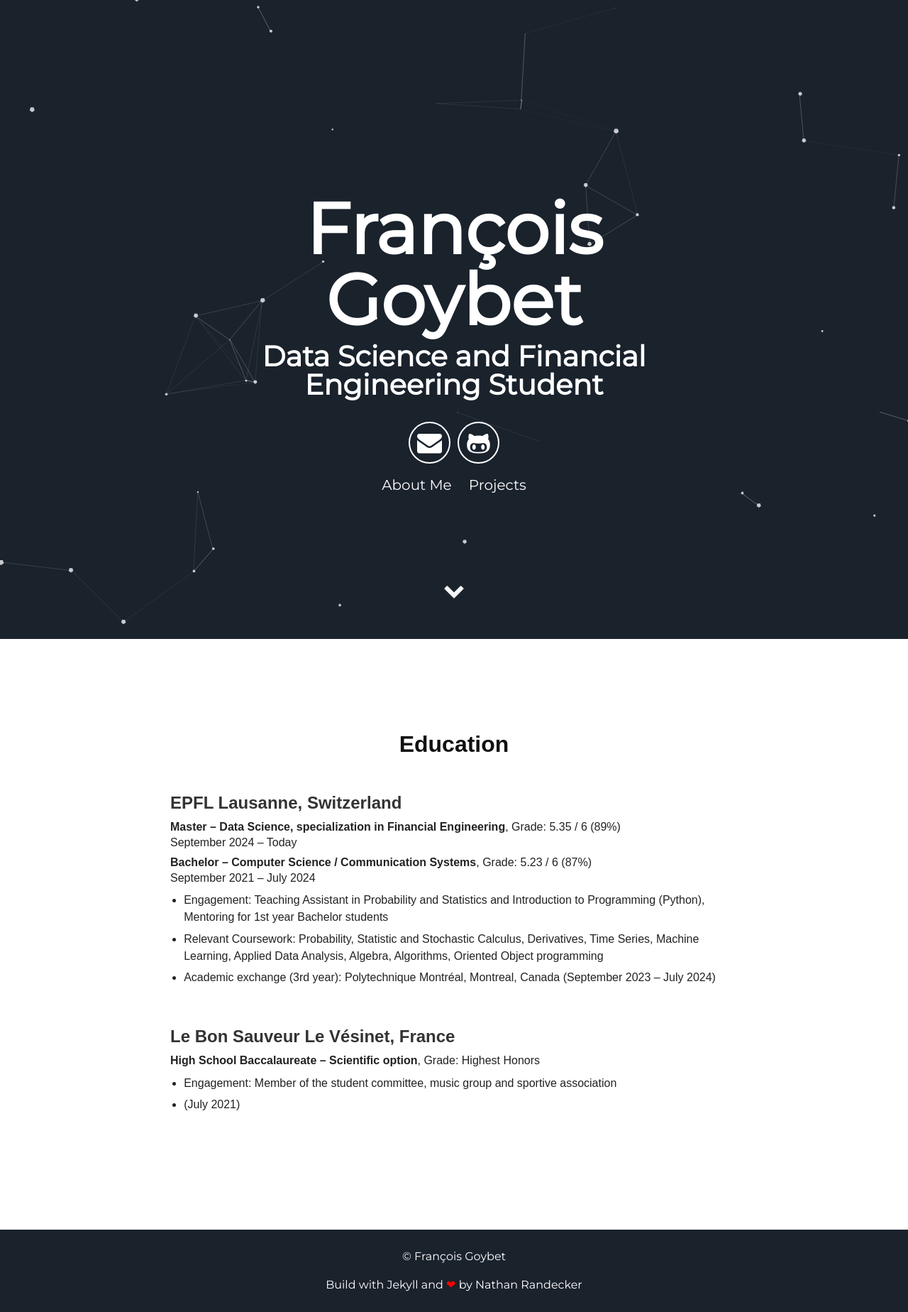
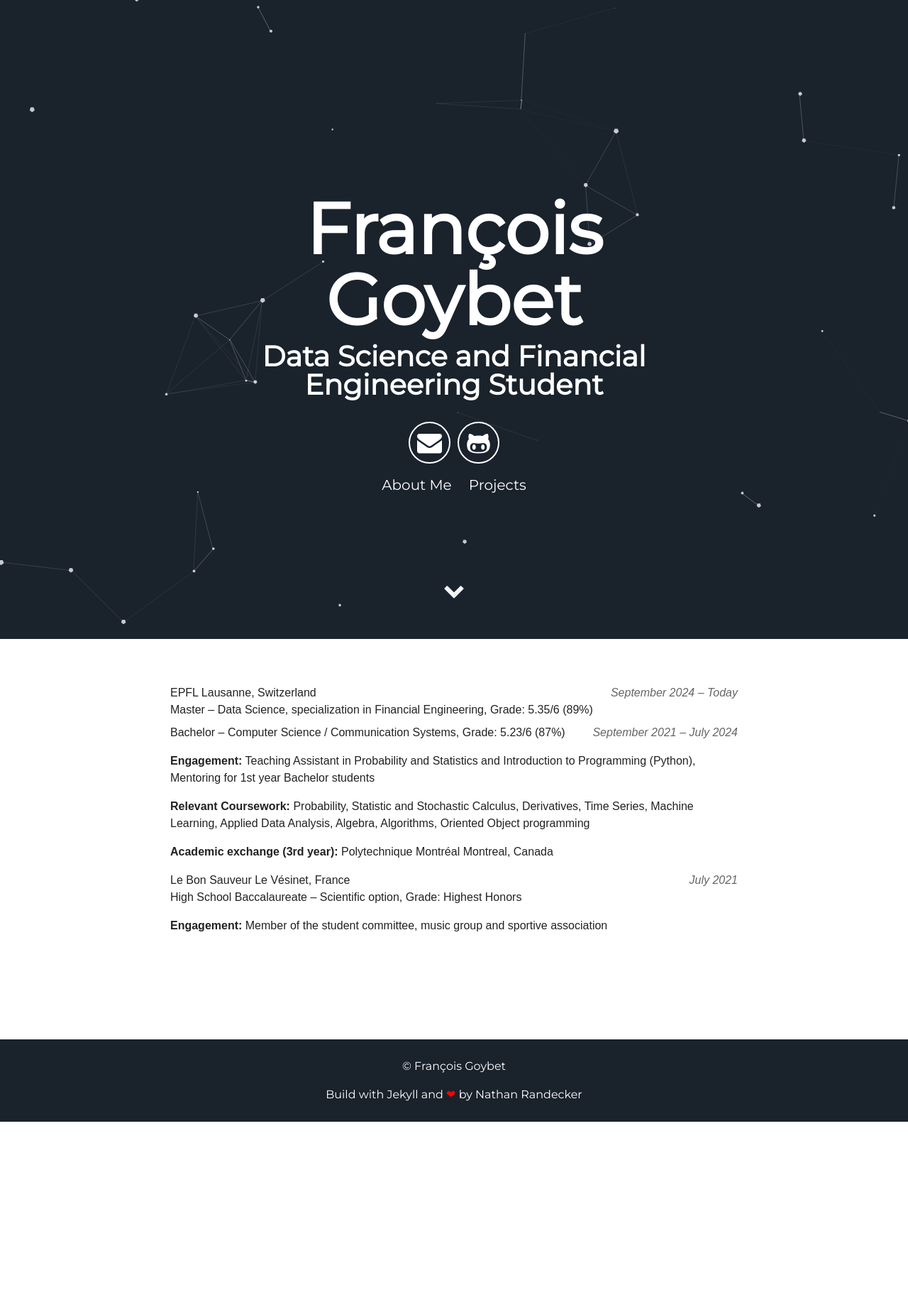
Before and after one commit to francois-goybet/francois-goybet.github.io, a Jekyll site: the page built from index.html, in a window 1280 px wide. Shown: the whole page at 71% size. Built offline with Jekyll 4.4.1, drawn with Linux system fonts in a browser that asks for light colours; after the commit the page ends 1580 px from its top, so only the background shows below that.

Commit message:
minor changes

```diff
--- a/_includes/education.html
+++ b/_includes/education.html
@@ -1,24 +1,31 @@
 <section id="education" class="education-section">
-  <h2>Education</h2>
-  <div class="education-entry">
-    <h3>EPFL Lausanne, Switzerland</h3>
-    <p><strong>Master – Data Science, specialization in Financial Engineering</strong>, Grade: 5.35 / 6 (89%)<br>
-    September 2024 – Today</p>
-    <p><strong>Bachelor – Computer Science / Communication Systems</strong>, Grade: 5.23 / 6 (87%)<br>
-    September 2021 – July 2024</p>
-    <ul>
-      <li>Engagement: Teaching Assistant in Probability and Statistics and Introduction to Programming (Python), Mentoring for 1st year Bachelor students</li>
-      <li>Relevant Coursework: Probability, Statistic and Stochastic Calculus, Derivatives, Time Series, Machine Learning, Applied Data Analysis, Algebra, Algorithms, Oriented Object programming</li>
-      <li>Academic exchange (3rd year): Polytechnique Montréal, Montreal, Canada (September 2023 – July 2024)</li>
-    </ul>
+
+  <div class="education-item">
+    <div class="education-text">
+      EPFL Lausanne, Switzerland<br>
+      Master – Data Science, specialization in Financial Engineering, Grade: 5.35/6 (89%)
+    </div>
+    <div class="education-date">September 2024 – Today</div>
   </div>
 
-  <div class="education-entry">
-    <h3>Le Bon Sauveur Le Vésinet, France</h3>
-    <p><strong>High School Baccalaureate – Scientific option</strong>, Grade: Highest Honors</p>
-    <ul>
-      <li>Engagement: Member of the student committee, music group and sportive association</li>
-      <li>(July 2021)</li>
-    </ul>
+  <div class="education-item">
+    <div class="education-text">
+      Bachelor – Computer Science / Communication Systems, Grade: 5.23/6 (87%)
+    </div>
+    <div class="education-date">September 2021 – July 2024</div>
   </div>
+
+  <p><strong>Engagement:</strong> Teaching Assistant in Probability and Statistics and Introduction to Programming (Python), Mentoring for 1st year Bachelor students</p>
+
+  <p><strong>Relevant Coursework:</strong> Probability, Statistic and Stochastic Calculus, Derivatives, Time Series, Machine Learning, Applied Data Analysis, Algebra, Algorithms, Oriented Object programming</p>
+
+  <p><strong>Academic exchange (3rd year):</strong> Polytechnique Montréal Montreal, Canada</p>
+
+  <div class="education-item">
+    <div class="education-text">Le Bon Sauveur Le Vésinet, France<br>High School Baccalaureate – Scientific option, Grade: Highest Honors</div>
+    <div class="education-date">July 2021</div>
+  </div>
+
+  <p><strong>Engagement:</strong> Member of the student committee, music group and sportive association</p>
+
 </section>
```
Also changed, not shown: assets/css/main.css.
